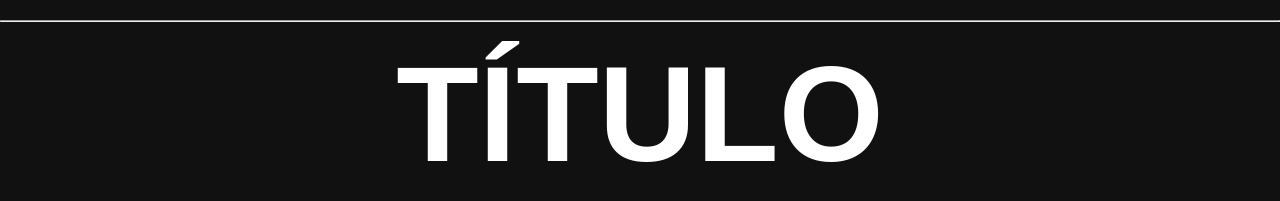
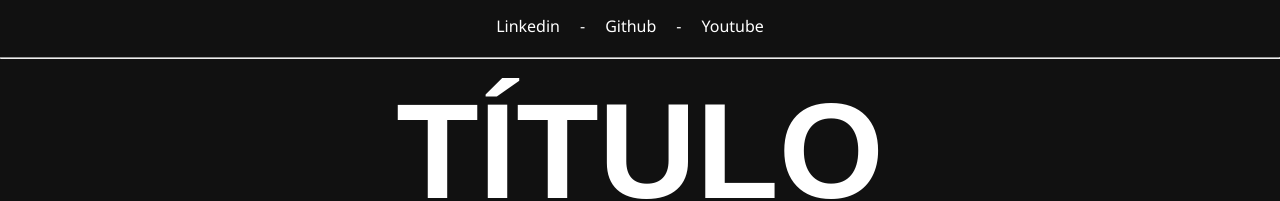
Before and after one commit to larissaslff/angular-blog, an Angular app: page / in a window 1280 px wide. Shown: the top 201 px of the page. Built offline with nearby package versions, Linux system fonts and the light colour scheme.

Commit message:
add menu-bar

```diff
--- a/src/app/components/menu-bar/menu-bar.component.css
+++ b/src/app/components/menu-bar/menu-bar.component.css
@@ -0,0 +1,10 @@
+
+.container__menu-bar > ul {
+  display: flex;
+  flex-direction: row;
+}
+
+.container__menu-bar > ul > li {
+  list-style: none;
+  margin-right: 20px;
+}
--- a/src/app/components/menu-bar/menu-bar.component.html
+++ b/src/app/components/menu-bar/menu-bar.component.html
@@ -1 +1,9 @@
-<p>menu-bar works!</p>
+<div class="container__menu-bar">
+    <ul>
+        <li><a href="">Linkedin</a></li>
+        <li><span>-</span></li>
+        <li><a href="">Github</a></li>
+        <li><span>-</span></li>
+        <li><a href="">Youtube</a></li>
+    </ul>
+</div>
--- a/src/app/pages/home/home.component.css
+++ b/src/app/pages/home/home.component.css
@@ -1,4 +1,10 @@
-.conatiner__articles {
+header {
+    display: flex;
+    justify-content: center;
+    margin-top: 15px;
+}
+
+.container__articles {
     margin-top: 30px;
 
     display: flex;
--- a/src/app/pages/home/home.component.html
+++ b/src/app/pages/home/home.component.html
@@ -1,5 +1,8 @@
+<header>
+  <app-menu-bar></app-menu-bar>
+</header>
 <app-menu-title></app-menu-title>
-<div class="conatiner__articles">
+<div class="container__articles">
   <div class="articles__main">
     <app-big-card></app-big-card>
   </div>
```
